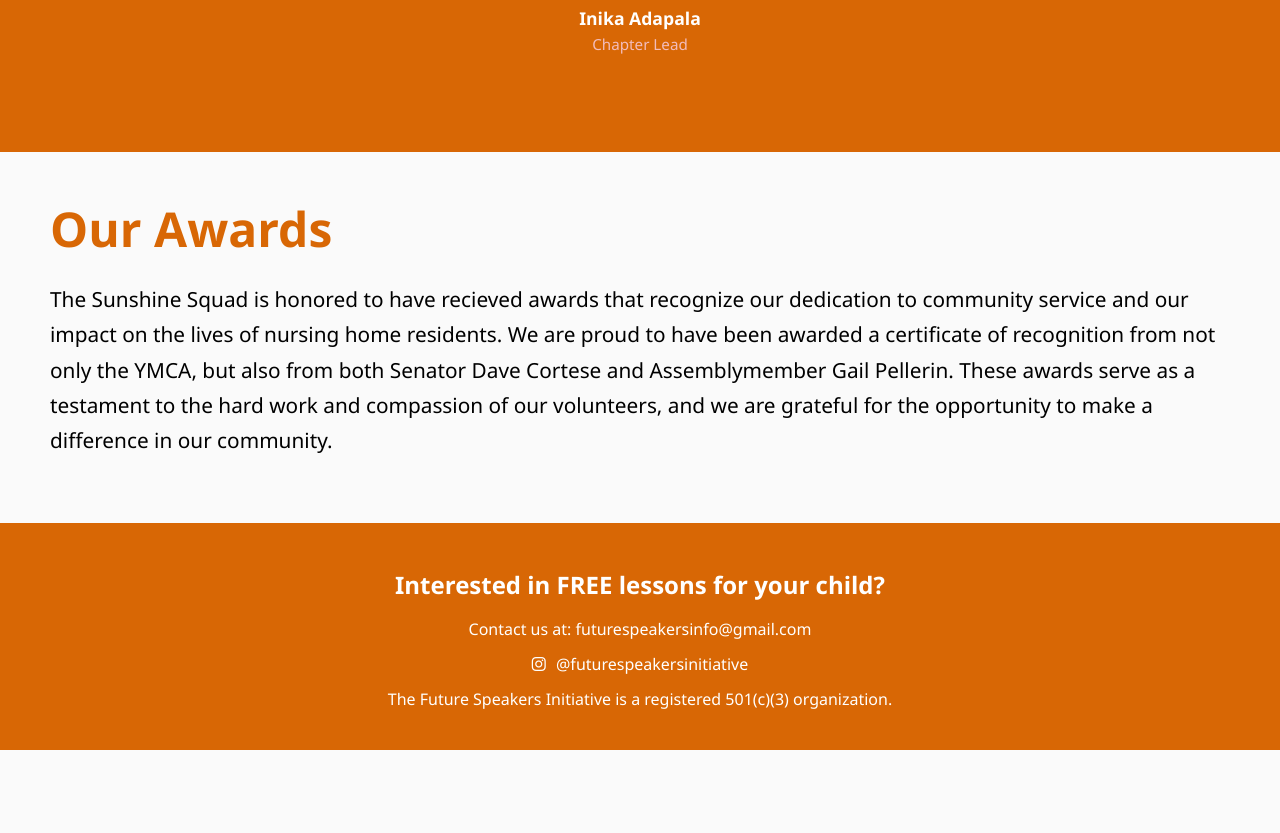
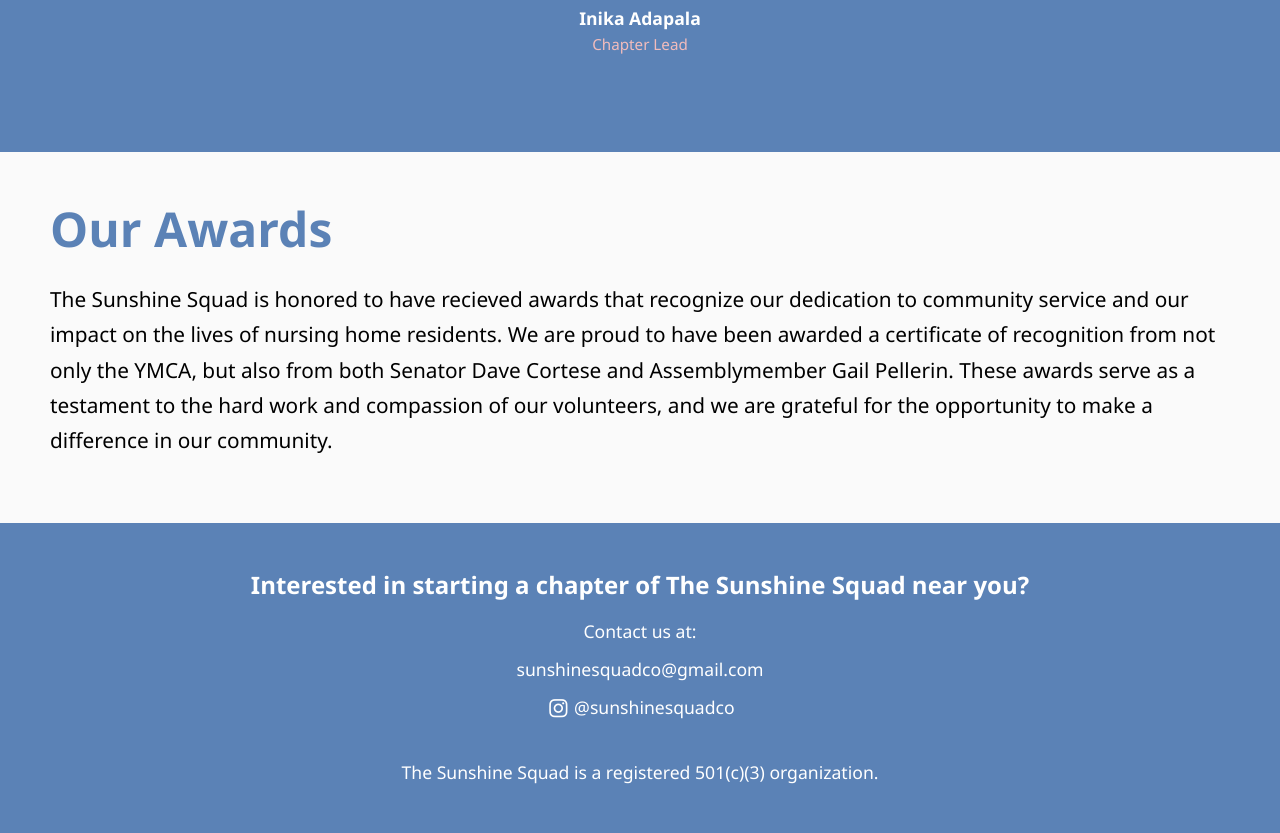
Before and after one commit to actuallyanisa/thesunshinesquad, a Flask app: page /aboutus in a window 1280 px wide. Shown: the part 1155-1988 px from the top of the page. Run offline with Flask 3, Linux system fonts and the light colour scheme; some libraries are stand-ins or nearby versions.

Commit message:
colorchange

```diff
--- a/website/static/css/style.css
+++ b/website/static/css/style.css
@@ -4,7 +4,7 @@
 nav.navbar {
   display: flex !important;
   align-items: center !important;
-  background-color: #d86705 !important;
+  background-color: #5b82b6 !important;
   font-size: large !important;
   font-family: 'Segoe UI', Tahoma, Geneva, Verdana, sans-serif;
   width: 100vw !important;
--- a/website/templates/aboutus.html
+++ b/website/templates/aboutus.html
@@ -48,7 +48,7 @@
 .story-text h2 {
   font-weight: 900;
   font-size: 3rem;
-  color: #d86705;
+  color: #5b82b6;
   margin-bottom: 1rem;
   padding-top: 70px;
 }
@@ -62,7 +62,7 @@
 /* ===== Founders Section ===== */
 .founders-full-bg {
   width: 100%;
-  background-color: #d86705;
+  background-color: #5b82b6;
   color: white;
   transform: translateX(-80px);
   opacity: 0;
@@ -141,7 +141,7 @@
 .awards-text h2 {
   font-weight: 900;
   font-size: 3rem;
-  color: #d86705;
+  color: #5b82b6;
   padding-left: 50px;
   padding-bottom: 1rem;
   text-align: left;
@@ -160,7 +160,7 @@
 
 /* ===== Footer Bar ===== */
 .footer-bar {
-  background-color: #d86705;
+  background-color: #5b82b6;
   color: white;
   padding: 3rem 5vw 2rem 5vw;
   display: flex;
@@ -374,16 +374,20 @@
 
 <!-- ===== Footer Bar ===== -->
       <div class="footer-bar">
-  <div class="footer-left"></div>
+        <div class="footer-left" style="align-self: flex-end;">
+        </div>
+
         <div class="footer-right-centered">
-    <h3>Interested in FREE lessons for your child?</h3>
-    <p>Contact us at: futurespeakersinfo@gmail.com</p>
-    <p>
-      <a href="https://www.instagram.com/pulseforjustice_official/" target="_blank" style="color:white;text-decoration:none;">
-        <i class="fa fa-instagram"></i> @futurespeakersinitiative
+          <h3 style="font-size: 1.5rem; font-weight: 600;">Interested in starting a chapter of The Sunshine Squad near you?</h3>
+          <p style="font-size: 1.1rem;">Contact us at:</p>
+          <p style="font-size: 1.1rem;">sunshinesquadco@gmail.com</p>
+          <p style="font-size: 1.1rem;">
+            <a href="https://www.instagram.com/pulseforjustice_official/" target="_blank" style="color: white; text-decoration: none;">
+              <i class="fa fa-instagram" style="font-size: 1.3rem; position: relative; top: 2px; left: 4px;"></i> @sunshinesquadco
+          <p style="font-size: 1.1rem;"><br>The Sunshine Squad is a registered 501(c)(3) organization.</p>
             </a>
           </p>
-    <p>The Future Speakers Initiative is a registered 501(c)(3) organization.</p>
+        </div>
       </div>
     </div>
 
```
Also changed, not shown: website/templates/home.html (+6 -6 lines), website/templates/joinus.html (+10 -10 lines), website/templates/newsletter.html (+9 -9 lines), website/static/images/partner2.jpeg. Lines whose indentation alone changed are shown as unchanged.
